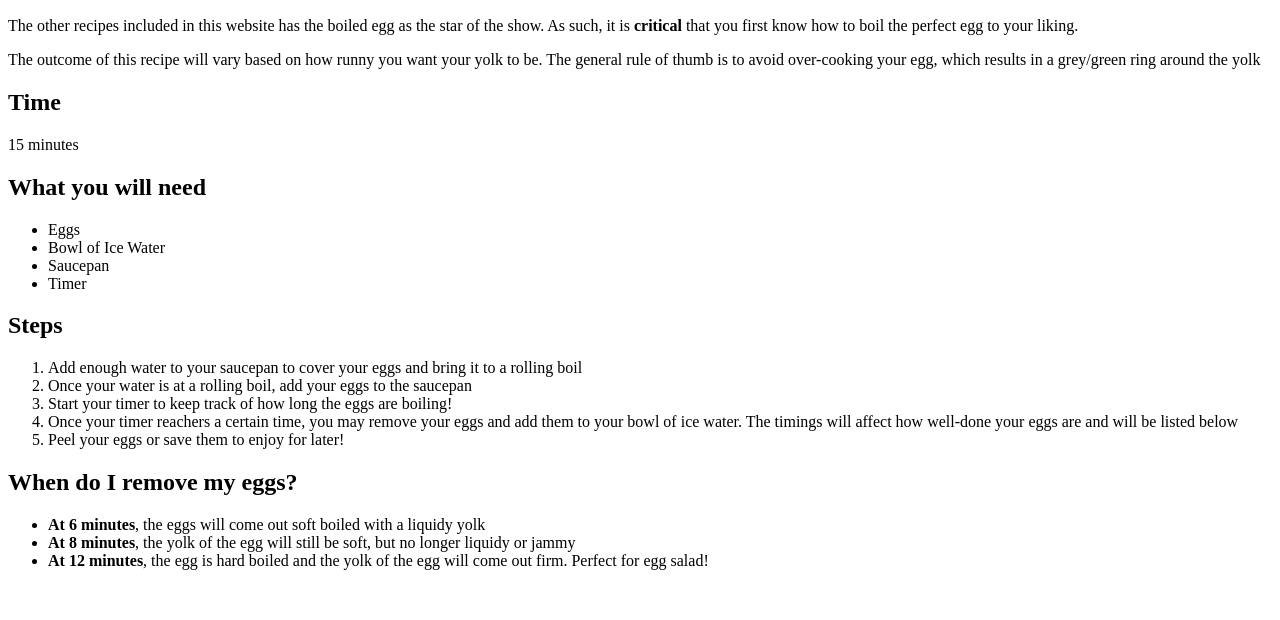
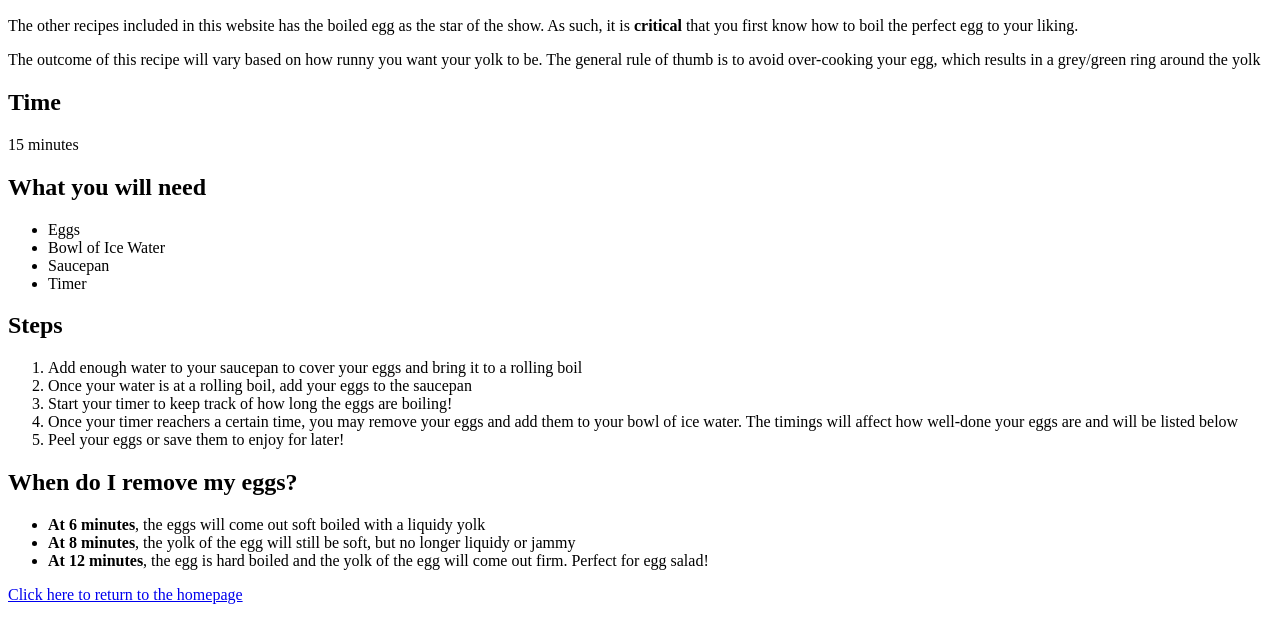
Before and after one commit to travisluuly/odin-recipes, a plain HTML site: page recipes/boil-egg.html in a window 1280 px wide. Shown: the part 383-1003 px from the top of the page. Before the commit the page ends 969 px from the top, so only its background shows below. Drawn offline with Linux system fonts and the light colour scheme.

Commit message:
Link boil-egg.html back to index.html

```diff
--- a/recipes/boil-egg.html
+++ b/recipes/boil-egg.html
@@ -41,5 +41,6 @@
             <li><strong>At 12 minutes</strong>, the egg is hard boiled and the yolk of the egg will come out firm. Perfect for egg salad!</li>
         </ul>
 
+        <p><a href="../index.html">Click here to return to the homepage</a></p>
     </body>
 </html>
```
